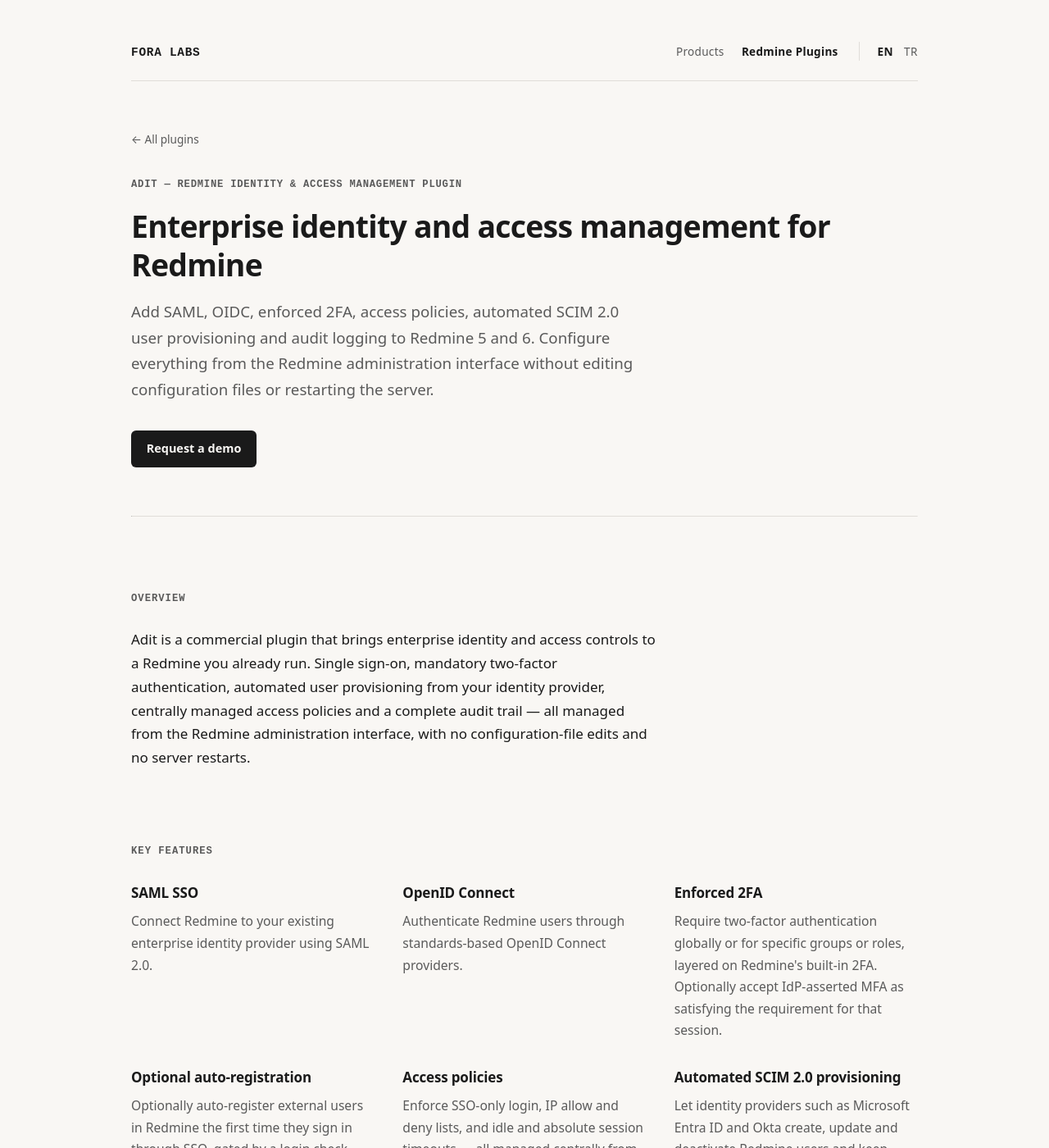
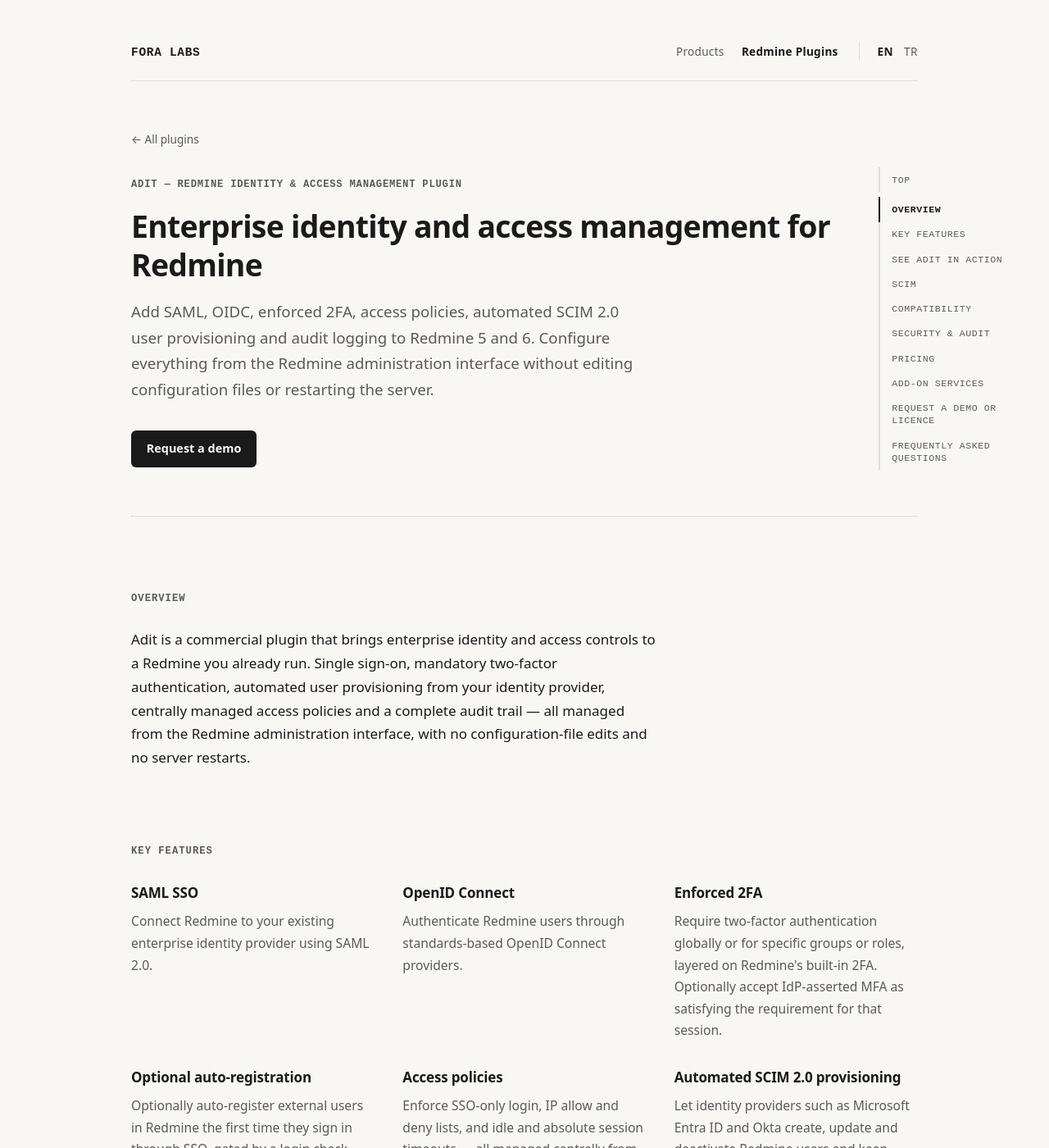
Before and after one commit to foralabs/foralabs.github.io, a Jekyll site: the page built from redmine/adit/index.html, in a window 1280 px wide and 1400 px high. Shown: the whole window at 82% size. Built offline with Jekyll 4.4.1, drawn with Linux system fonts in a browser that asks for light colours; some of the changed lines change nothing that is shown.

Commit message:
feat: Implement floating section navigation for plugin detail pages; add dynamic table-of-contents and smooth scrolling

```diff
--- a/_layouts/plugin.html
+++ b/_layouts/plugin.html
@@ -253,3 +253,6 @@
 {%- if a.form %}
 <script src="{{ '/assets/js/request-form.js' | relative_url }}"></script>
 {%- endif %}
+
+{%- comment %} Floating section navigation — auto-built from the rendered sections {%- endcomment %}
+<script src="{{ '/assets/js/plugin-nav.js' | relative_url }}"></script>
--- a/assets/css/main.css
+++ b/assets/css/main.css
@@ -385,6 +385,56 @@
 
 .plugin-cta-row { display: flex; flex-wrap: wrap; gap: 0.75rem; margin-top: 1.75rem; }
 
+/* Floating section navigation (built by plugin-nav.js) */
+.plugin-toc {
+  position: fixed;
+  top: 12rem;
+  right: max(1.25rem, calc((100vw - var(--max)) / 2 - 15rem));
+  width: 11rem;
+  max-height: calc(100vh - 4rem);
+  overflow-y: auto;
+  z-index: 20;
+  display: none;
+}
+
+.plugin-toc ul { list-style: none; }
+
+.plugin-toc li { margin: 0; }
+
+.plugin-toc a {
+  display: block;
+  font-family: var(--mono);
+  font-size: 0.68rem;
+  font-weight: 500;
+  letter-spacing: 0.05em;
+  text-transform: uppercase;
+  color: var(--muted);
+  text-decoration: none;
+  line-height: 1.3;
+  padding: 0.45rem 0 0.45rem 0.85rem;
+  border-left: 2px solid var(--border);
+  transition: color 0.15s ease, border-color 0.15s ease;
+}
+
+.plugin-toc a:hover { color: var(--fg); }
+
+.plugin-toc-top { margin-bottom: 0.35rem; }
+
+.plugin-toc a[aria-current="true"] {
+  color: var(--fg);
+  font-weight: 600;
+  border-left-color: var(--fg);
+}
+
+/* Only float the nav when there is gutter room beside the content column. */
+@media (min-width: 1240px) {
+  .plugin-toc { display: block; }
+}
+
+@media (prefers-reduced-motion: reduce) {
+  .plugin-toc a { transition: none; }
+}
+
 .plugin-section {
   padding-top: 2.25rem;
   margin-top: 3rem;
--- /dev/null
+++ b/assets/js/plugin-nav.js
@@ -0,0 +1,117 @@
+/*
+  Floating section navigation for plugin detail pages. Fully data-driven: it
+  scans the rendered `.plugin-section` blocks, reads each one's `.section-label`
+  as the title, and builds a table-of-contents. Because it reads whatever
+  sections actually rendered, it stays in sync with the layout's optional
+  sections — no section, no nav entry. Adds smooth-scroll and scroll-spy
+  highlighting via IntersectionObserver.
+*/
+(function () {
+  "use strict";
+
+  var article = document.querySelector(".plugin");
+  if (!article) return;
+
+  var sections = Array.prototype.slice.call(
+    article.querySelectorAll(".plugin-section")
+  );
+  if (sections.length < 2) return;
+
+  function slugify(text) {
+    return text
+      .toLowerCase()
+      .trim()
+      .replace(/[^\w\s-]/g, "")
+      .replace(/\s+/g, "-")
+      .replace(/-+/g, "-");
+  }
+
+  var entries = [];
+  sections.forEach(function (section, i) {
+    var label = section.querySelector(".section-label");
+    var title = label ? label.textContent.trim() : "";
+    if (!title) return;
+
+    if (!section.id) {
+      section.id = "sec-" + (slugify(title) || i);
+    }
+    entries.push({ id: section.id, title: title, el: section });
+  });
+  if (entries.length < 2) return;
+
+  var nav = document.createElement("nav");
+  nav.className = "plugin-toc";
+  nav.setAttribute("aria-label", "Sections");
+
+  var list = document.createElement("ul");
+  var linksById = {};
+
+  // Scroll-to-top entry, always first.
+  var TOP_ID = "__top__";
+  var topLi = document.createElement("li");
+  var topA = document.createElement("a");
+  topA.href = "#top";
+  topA.textContent = "Top";
+  topA.className = "plugin-toc-top";
+  topA.addEventListener("click", function (e) {
+    e.preventDefault();
+    window.scrollTo({ top: 0, behavior: "smooth" });
+    history.replaceState(null, "", location.pathname + location.search);
+  });
+  topLi.appendChild(topA);
+  list.appendChild(topLi);
+  linksById[TOP_ID] = topA;
+
+  entries.forEach(function (entry) {
+    var li = document.createElement("li");
+    var a = document.createElement("a");
+    a.href = "#" + entry.id;
+    a.textContent = entry.title;
+    a.addEventListener("click", function (e) {
+      e.preventDefault();
+      entry.el.scrollIntoView({ behavior: "smooth", block: "start" });
+      history.replaceState(null, "", "#" + entry.id);
+    });
+    li.appendChild(a);
+    list.appendChild(li);
+    linksById[entry.id] = a;
+  });
+
+  nav.appendChild(list);
+  document.body.appendChild(nav);
+
+  function setActive(id) {
+    Object.keys(linksById).forEach(function (key) {
+      if (key === id) {
+        linksById[key].setAttribute("aria-current", "true");
+      } else {
+        linksById[key].removeAttribute("aria-current");
+      }
+    });
+  }
+
+  var visible = {};
+  var observer = new IntersectionObserver(
+    function (records) {
+      records.forEach(function (record) {
+        visible[record.target.id] = record.isIntersecting;
+      });
+      // Highlight the first section (in document order) currently on screen.
+      for (var i = 0; i < entries.length; i++) {
+        if (visible[entries[i].id]) {
+          setActive(entries[i].id);
+          return;
+        }
+      }
+      // Above the first section — highlight "Top".
+      setActive(TOP_ID);
+    },
+    { rootMargin: "-25% 0px -60% 0px", threshold: 0 }
+  );
+
+  entries.forEach(function (entry) {
+    observer.observe(entry.el);
+  });
+
+  setActive(TOP_ID);
+})();
```
